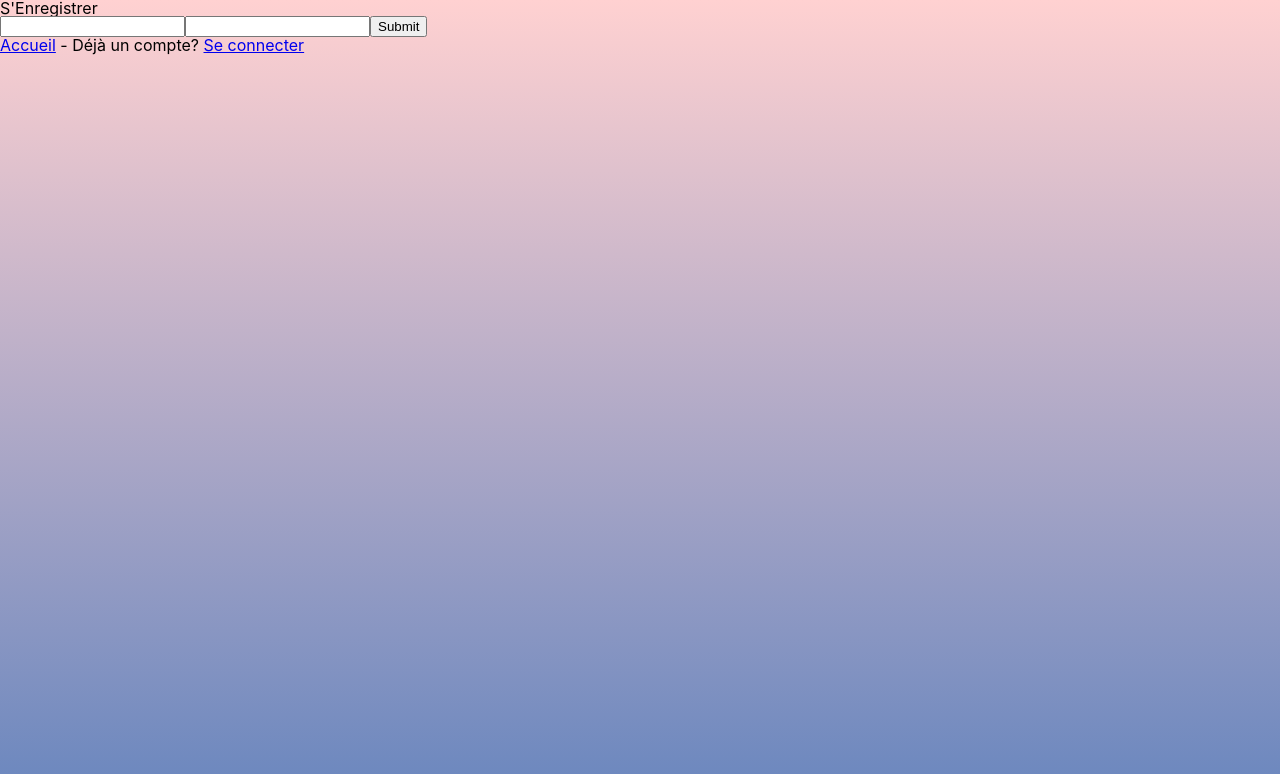
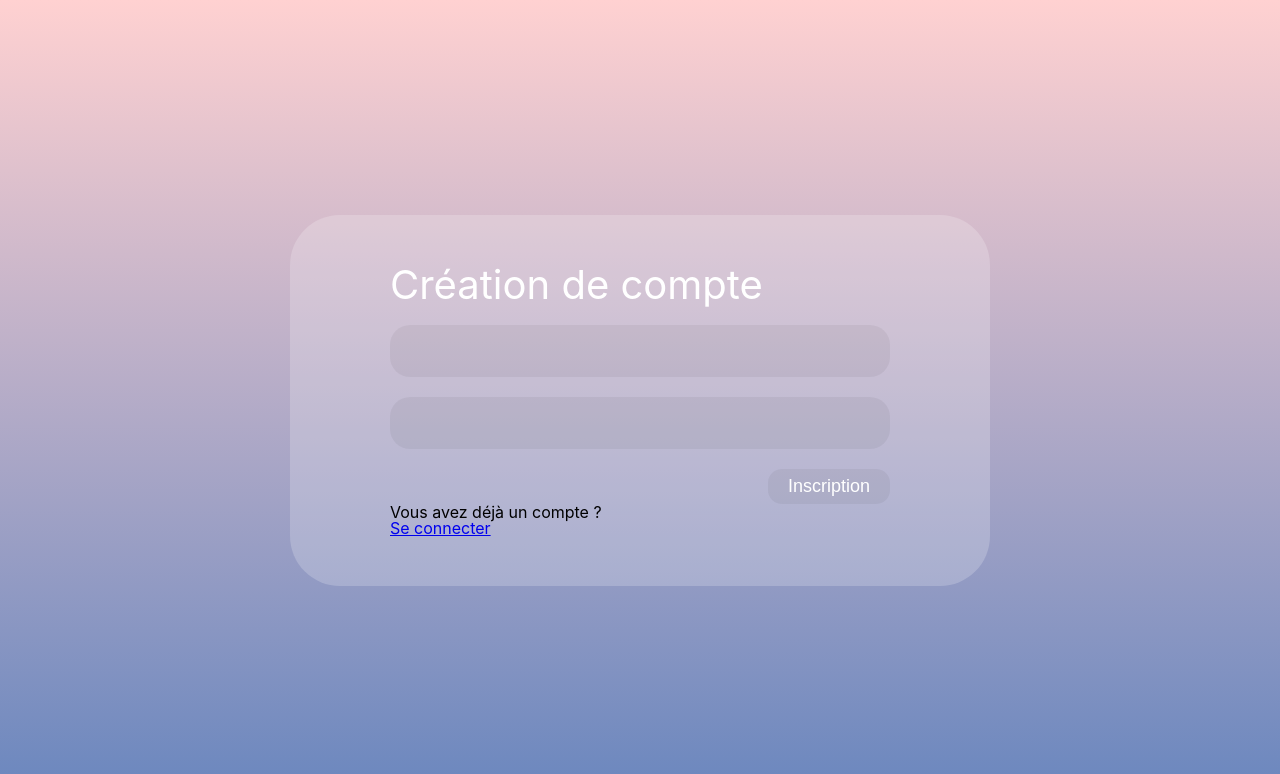
Before and after one commit to theorougier/Projet-file-rouge, a React (Create React App) app in the folder front/: page /register in a window 1280 px wide. Shown: the top 774 px of the page. Built offline with nearby package versions, Linux system fonts and the light colour scheme.

Commit message:
update register page

```diff
--- a/front/src/pages/login/Login.js
+++ b/front/src/pages/login/Login.js
@@ -10,7 +10,7 @@ function Login() {
     <section style={styles.parent}>
       <OpacityCard title="Connexion">
         <LoginForm />
-        {/* <Link to="/">Accueil</Link> - Pas de compte?{" "} */}
+        <span>Pas de compte ?</span>
         <Link to="/register">S'enregistrer</Link>
       </OpacityCard>
     </section>
--- a/front/src/pages/login/LoginForm.js
+++ b/front/src/pages/login/LoginForm.js
@@ -74,7 +74,6 @@ const ownStyles = () => ({
     gap: "20px",
     height: "100%",
   },
-  //   button: { alignSelf: "end" },
 });
 
 export default LoginForm;
--- a/front/src/pages/register/Register.js
+++ b/front/src/pages/register/Register.js
@@ -1,19 +1,31 @@
-import React from 'react'
-import {Formik} from "formik";
+import React from "react";
+import { Link } from "react-router-dom";
+import { Formik } from "formik";
+
 import LoginForm from "../login/LoginForm";
 import RegisterForm from "./RegisterForm";
-import {Link} from "react-router-dom";
+import OpacityCard from "../../component/OpacityCard";
 
 function Register() {
-    return (
-        <section>
-            <h1>S'Enregistrer</h1>
-            <div>
-                <RegisterForm/>
-            </div>
-            <div><Link to="/">Accueil</Link> - Déjà un compte? <Link to="/login">Se connecter</Link></div>
-        </section>
-    )
+  const styles = ownStyles();
+  return (
+    <section style={styles.parent}>
+      <OpacityCard title="Création de compte">
+        <RegisterForm />
+        <span>Vous avez déjà un compte ?</span>
+        <Link to="/login">Se connecter</Link>
+      </OpacityCard>
+    </section>
+  );
 }
 
-export default Register
+const ownStyles = () => ({
+  parent: {
+    display: "flex",
+    justifyContent: "center",
+    alignItems: "center",
+    height: "100%",
+  },
+});
+
+export default Register;
--- a/front/src/pages/register/RegisterForm.js
+++ b/front/src/pages/register/RegisterForm.js
@@ -1,22 +1,26 @@
-import React from 'react'
-import {Formik} from "formik";
+import React from "react";
+import { Formik } from "formik";
+import CustomInput from "../../component/CustomInput";
+import CustomButton from "../../component/CustomButton";
 
 function RegisterForm() {
+  const styles = ownStyles();
+
   return (
     <Formik
-            initialValues={{email: '', password: ''}}
-            validate={values => {
+      initialValues={{ email: "", password: "" }}
+      validate={(values) => {
         const errors = {};
         if (!values.email) {
-                    errors.email = 'Required';
+          errors.email = "Required";
         } else if (
           !/^[A-Z0-9._%+-]+@[A-Z0-9.-]+\.[A-Z]{2,}$/i.test(values.email)
         ) {
-                    errors.email = 'Invalid email address';
+          errors.email = "Invalid email address";
         }
         return errors;
       }}
-            onSubmit={(values, {setSubmitting}) => {
+      onSubmit={(values, { setSubmitting }) => {
         setTimeout(() => {
           alert(JSON.stringify(values, null, 2));
           setSubmitting(false);
@@ -33,8 +37,8 @@ function RegisterForm() {
         isSubmitting,
         /* and other goodies */
       }) => (
-                <form onSubmit={handleSubmit}>
-                    <input
+        <form onSubmit={handleSubmit} style={styles.parent}>
+          <CustomInput
             type="email"
             name="email"
             onChange={handleChange}
@@ -42,7 +46,7 @@ function RegisterForm() {
             value={values.email}
           />
           {errors.email && touched.email && errors.email}
-                    <input
+          <CustomInput
             type="password"
             name="password"
             onChange={handleChange}
@@ -50,13 +54,26 @@ function RegisterForm() {
             value={values.password}
           />
           {errors.password && touched.password && errors.password}
-                    <button type="submit" disabled={isSubmitting}>
-                        Submit
-                    </button>
+          <CustomButton
+            style={styles.button}
+            type="submit"
+            disabled={isSubmitting}
+            label="Inscription"
+            end
+          />
         </form>
       )}
     </Formik>
-    )
+  );
 }
 
-export default RegisterForm
+const ownStyles = () => ({
+  parent: {
+    display: "flex",
+    flexDirection: "column",
+    gap: "20px",
+    height: "100%",
+  },
+});
+
+export default RegisterForm;
```
Lines whose indentation alone changed are shown as unchanged.
